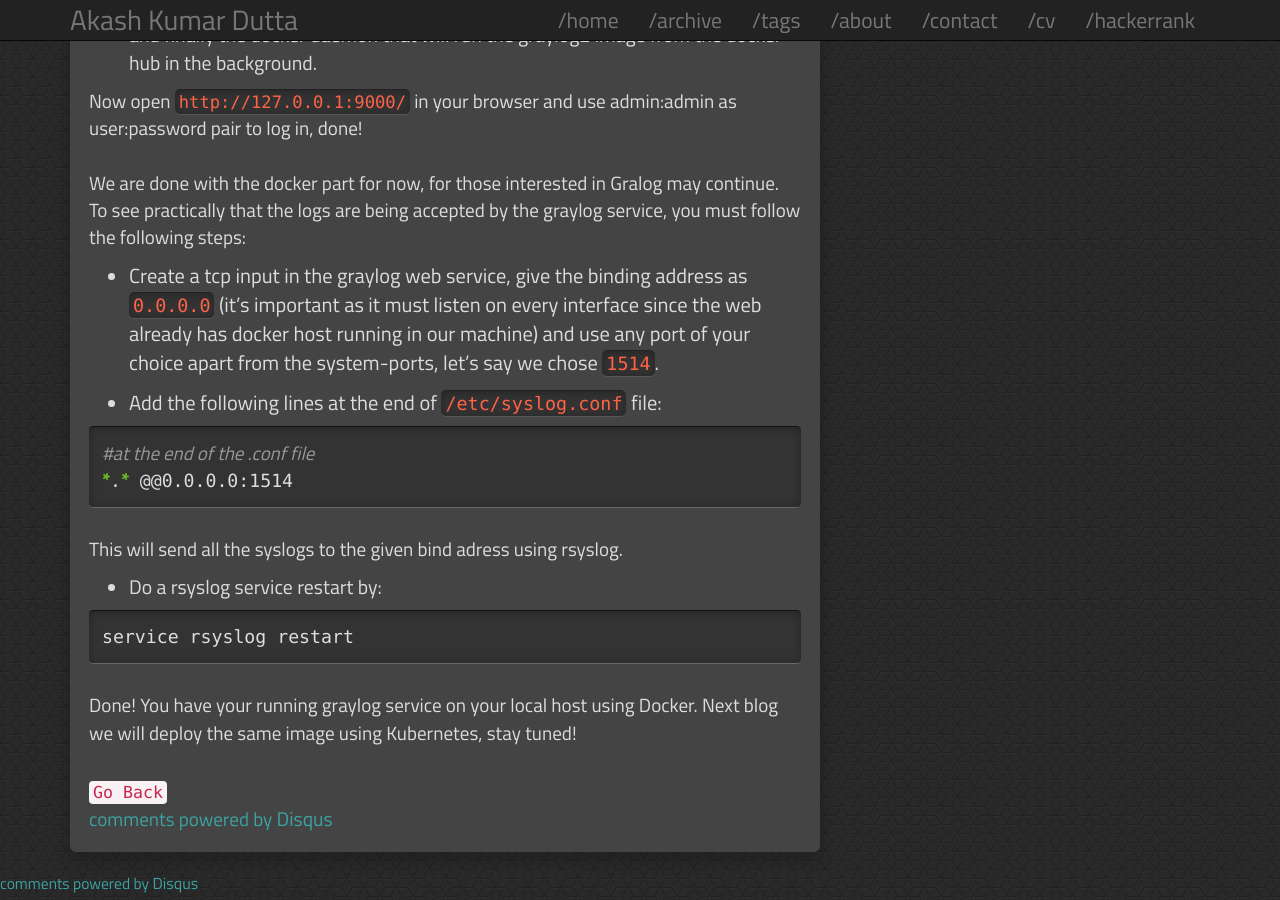
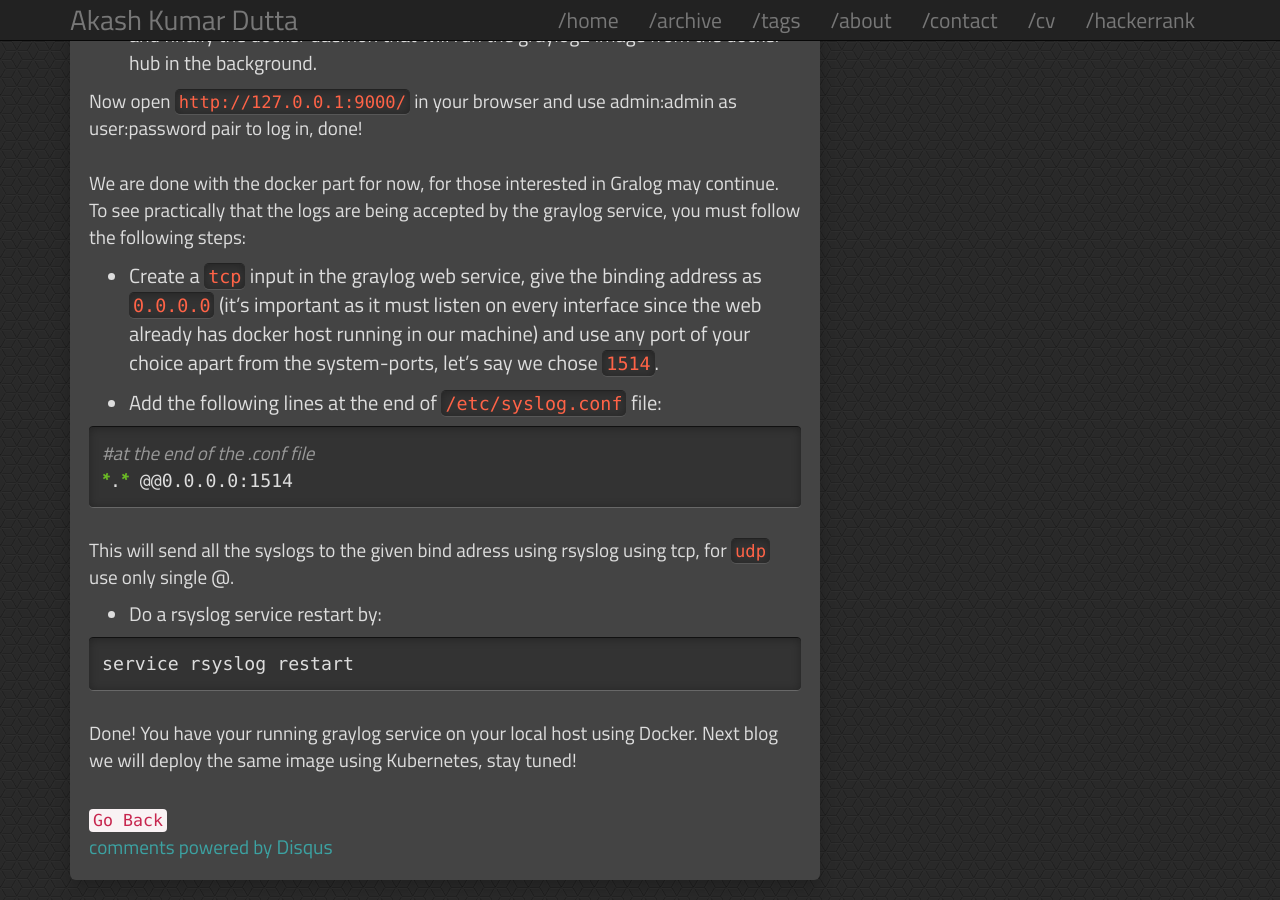
Before and after one commit to AkashKrDutta/AkashKrDutta-dark.github.io, a Jekyll site: the page built from _posts/2017-6-16-docker.md, in a window 1280 px wide and 900 px high, scrolled down 1956 px. Built offline with Jekyll 4.4.1, drawn with Linux system fonts in a browser that asks for light colours; comment, search, counter and statistics services are not loaded.

Commit message:
Edit blog post

```diff
--- a/_posts/2017-6-16-docker.md
+++ b/_posts/2017-6-16-docker.md
@@ -29,14 +29,14 @@ $ docker run --link some-mongo:mongo --link some-elasticsearch:elasticsearch -p
 Now open `http://127.0.0.1:9000/` in your browser and use admin:admin as user:password pair to log in, done!<br>
 We are done with the docker part for now, for those interested in Gralog may continue. To see practically that the logs are being accepted by the graylog service, you must follow the following steps:<br>
 
-* Create a tcp input in the graylog web service, give the binding address as `0.0.0.0` (it's important as it must listen on every interface since the web already has docker host running in our machine) and use any port of your choice apart from the system-ports, let's say we chose `1514`.
+* Create a `tcp` input in the graylog web service, give the binding address as `0.0.0.0` (it's important as it must listen on every interface since the web already has docker host running in our machine) and use any port of your choice apart from the system-ports, let's say we chose `1514`.
 
 * Add the following lines at the end of `/etc/syslog.conf` file:
 {% highlight sh %}
 #at the end of the .conf file
 *.* @@0.0.0.0:1514
 {% endhighlight %}
-This will send all the syslogs to the given bind adress using rsyslog.
+This will send all the syslogs to the given bind adress using rsyslog using tcp, for `udp` use only single @.
 
 * Do a rsyslog service restart by:
 {% highlight bash %}
```
